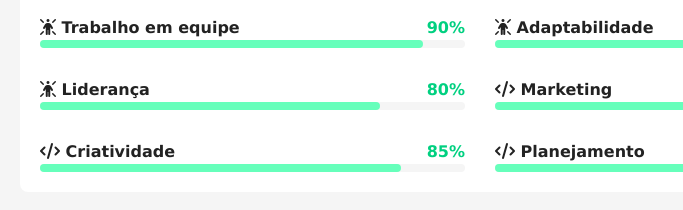
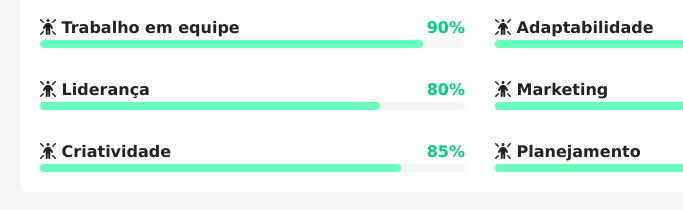
Before and after one commit to JPAcoder1/projeto-portfolio, a plain HTML site: page index.html in a window 1280 px wide. Shown: the part 299-509 px from the top of the page, 320-1003 px from the left. Drawn offline with Linux system fonts and the light colour scheme.

Commit message:
Update index.html

```diff
--- a/index.html
+++ b/index.html
@@ -175,7 +175,7 @@
                     <div class="item">
                         <div class="info">
                             <span class="nome">
-                                <i class="fa-solid fa-code"></i>
+                                <i class="fa-solid fa-person-rays"></i>
                                 Marketing
                             </span>
                             <span class="porcent">
@@ -190,7 +190,7 @@
                     <div class="item">
                         <div class="info">
                             <span class="nome">
-                                <i class="fa-solid fa-code"></i>
+                                <i class="fa-solid fa-person-rays"></i>
                                 Criatividade
                             </span>
                             <span class="porcent">
@@ -205,7 +205,7 @@
                     <div class="item">
                         <div class="info">
                             <span class="nome">
-                                <i class="fa-solid fa-code"></i>
+                                <i class="fa-solid fa-person-rays"></i>
                                 Planejamento
                             </span>
                             <span class="porcent">
```
